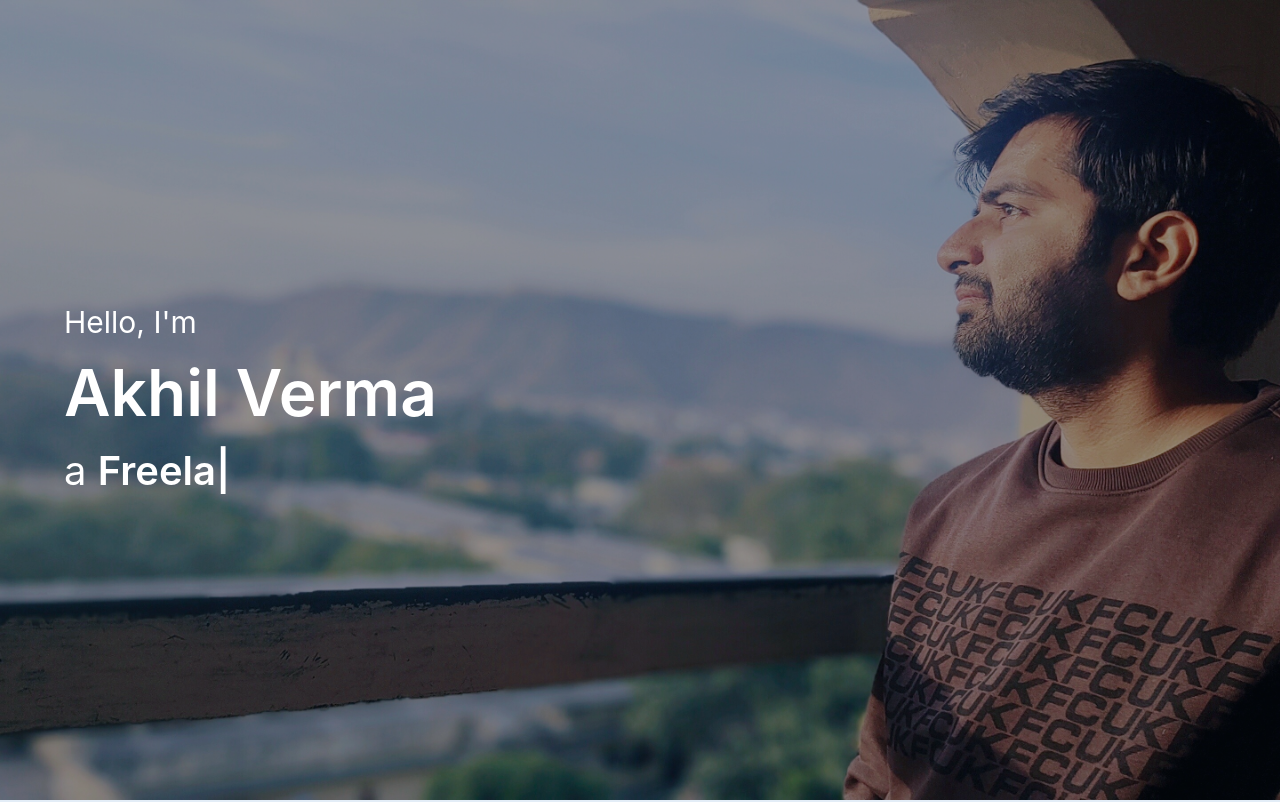
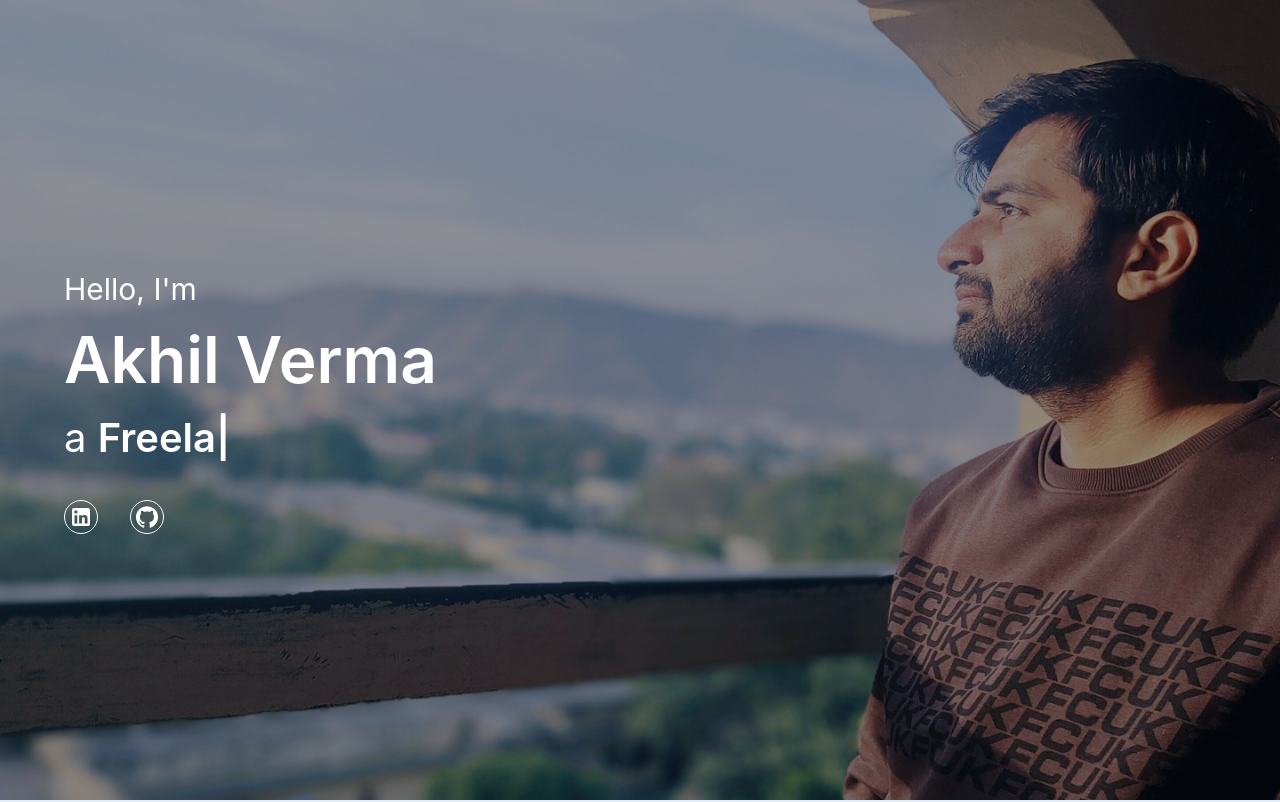
Before and after one commit to akhil-verma-07/akhil-verma-07.github.io, a React app: page / in a window 1280 px wide. Shown: the top 802 px of the page. Built offline with nearby package versions, Linux system fonts and the light colour scheme; the HTML template or start-up script is replaced by a standard one.

Commit message:
links added

```diff
--- a/src/assets/scss/helper.scss
+++ b/src/assets/scss/helper.scss
@@ -137,14 +137,46 @@ $sizes: (
   8: 1rem,      /* 16px */
   9: 1.125rem,  /* 18px */
   10: 1.25rem,  /* 20px */
+  11: 1.375rem, /* 22px */
   12: 1.5rem,   /* 24px */
+  13: 1.625rem, /* 26px */
   14: 1.75rem,  /* 28px */
+  15: 1.875rem, /* 30px */
   16: 2rem,     /* 32px */
-  20: 2.5rem,   /* 40px */
+  17: 2.125rem, /* 34px */
+  18: 2.25rem,  /* 36px */
+  19: 2.375rem, /* 38px */
+  20: 2.5rem,    /* 40px */
+  21: 2.625rem, /* 42px */
+  22: 2.75rem,  /* 44px */
+  23: 2.875rem, /* 46px */
   24: 3rem,     /* 48px */
+  25: 3.125rem, /* 50px */
+  26: 3.25rem,  /* 52px */
+  27: 3.375rem, /* 54px */
+  28: 3.5rem,   /* 56px */
+  29: 3.625rem, /* 58px */
   30: 3.75rem,  /* 60px */
+  31: 3.875rem, /* 62px */
+  32: 4rem,     /* 64px */
+  33: 4.125rem, /* 66px */
+  34: 4.25rem,  /* 68px */
+  35: 4.375rem, /* 70px */
+  36: 4.5rem,   /* 72px */
+  37: 4.625rem, /* 74px */
+  38: 4.75rem,  /* 76px */
+  39: 4.875rem, /* 78px */
   40: 5rem,     /* 80px */
-  50: 6.25rem   /* 100px */
+  41: 5.125rem, /* 82px */
+  42: 5.25rem,  /* 84px */
+  43: 5.375rem, /* 86px */
+  44: 5.5rem,   /* 88px */
+  45: 5.625rem, /* 90px */
+  46: 5.75rem,  /* 92px */
+  47: 5.875rem, /* 94px */
+  48: 6rem,     /* 96px */
+  49: 6.125rem, /* 98px */
+  50: 6.25rem  /* 100px */
 );
 
 // Generate padding and margin classes with responsive variants
--- a/src/components/Experience/Experience.tsx
+++ b/src/components/Experience/Experience.tsx
@@ -33,8 +33,8 @@ const Experience = () => {
         ]
         }]
   return (
-    <Block title="Professional Experience">
-        <div className="py-16 px-48">
+    <Block title="Experience">
+        <div className="py-16  px-sm-8 px-xs-8 px-md-48 px-lg-48">
             {
                 exp.map((item,i)=>(
                     <div className={`${i==exp.length-1 ? 'pb-2':'pb-10'}  px-10 exp-item `} key={item.start + item.end}>
--- a/src/components/SEO.tsx
+++ b/src/components/SEO.tsx
@@ -1,7 +1,7 @@
 import { useEffect } from "react";
 
 const SEO = () => {
-    const title="Home | Akhil Verma - Software Developer";
+    const title="Akhil Verma - Software Developer | Home";
     const description="I'm Akhil Verma, a frontend developer specializing in React, Angular, and modern web technologies. Explore my projects and skills here!";
     const keywords="react developer,MEAN & MERN developer, frontend developer, portfolio, javascript, angular, typescript";
     useEffect(() => {
--- a/src/components/common/Profile/Profile.scss
+++ b/src/components/common/Profile/Profile.scss
@@ -30,6 +30,25 @@
     margin: 0;
   }
 }
+.connect{
+  padding: 4px;
+  border: 1px solid #fff;
+  border-radius: 50%;
+  width: 24px;
+  height: 24px;
+  display: flex;
+  align-items: center;
+  justify-content: center;
+  transition: transform 0.3s ease-in-out; // Smooth transition
+  cursor: pointer;
+  color: #fff;
+  a:hover{
+    color: inherit!important;
+  }
+  &:hover {
+    transform: scale(1.3);
+  }
+}
 
 @media (max-width: 1024px) { // Tablets
   .hero {
--- a/src/components/common/Profile/Profile.tsx
+++ b/src/components/common/Profile/Profile.tsx
@@ -1,15 +1,30 @@
 import { useEffect, useState } from 'react';
 import './Profile.scss';
-import { Container } from '@mui/material';
+import { Container, IconButton } from '@mui/material';
 import hero from '../../../assets/images/hero.jpg';
+import LinkedInIcon from '@mui/icons-material/LinkedIn';
+import GitHubIcon from '@mui/icons-material/GitHub';
 
 const words = ["Developer", "Freelancer"];
+const connectIcons =[
+  {
+    name: "LinkedIn",
+    icon: <LinkedInIcon fontSize='medium'/>,
+    url: "https://www.linkedin.com/in/akhil-verma-a935b4a0/"
+  },
+  {
+    name:"Github",
+    icon: <GitHubIcon fontSize='medium'/>,
+    url: "https://github.com/akhil-verma-07"
+  }
+]
 
 const TypingEffect = ({ words, typingSpeed = 150, deleteSpeed = 100, delay = 1000 }:any) => {
   const [wordIndex, setWordIndex] = useState(0);
   const [text, setText] = useState("");
   const [isDeleting, setIsDeleting] = useState(false);
   const [showCursor, setShowCursor] = useState(true);
+
 
   useEffect(() => {
     const currentWord = words[wordIndex];
@@ -59,6 +74,13 @@ const Profile = () => {
             <p className='fs-64 fw-6'>Akhil Verma</p>
             <p className='fs-40'>a <span className='fw-6'><TypingEffect words={words}/></span></p>
           </div>
+          <div className='flex flex-row gap-2 mt-16'>
+            {
+              connectIcons.map((c)=>(
+                <div className='connect'><IconButton color='inherit' href={c.url}>{c.icon}</IconButton></div>
+              ))
+            }
+          </div>
         </Container>
 
     </section>
```
